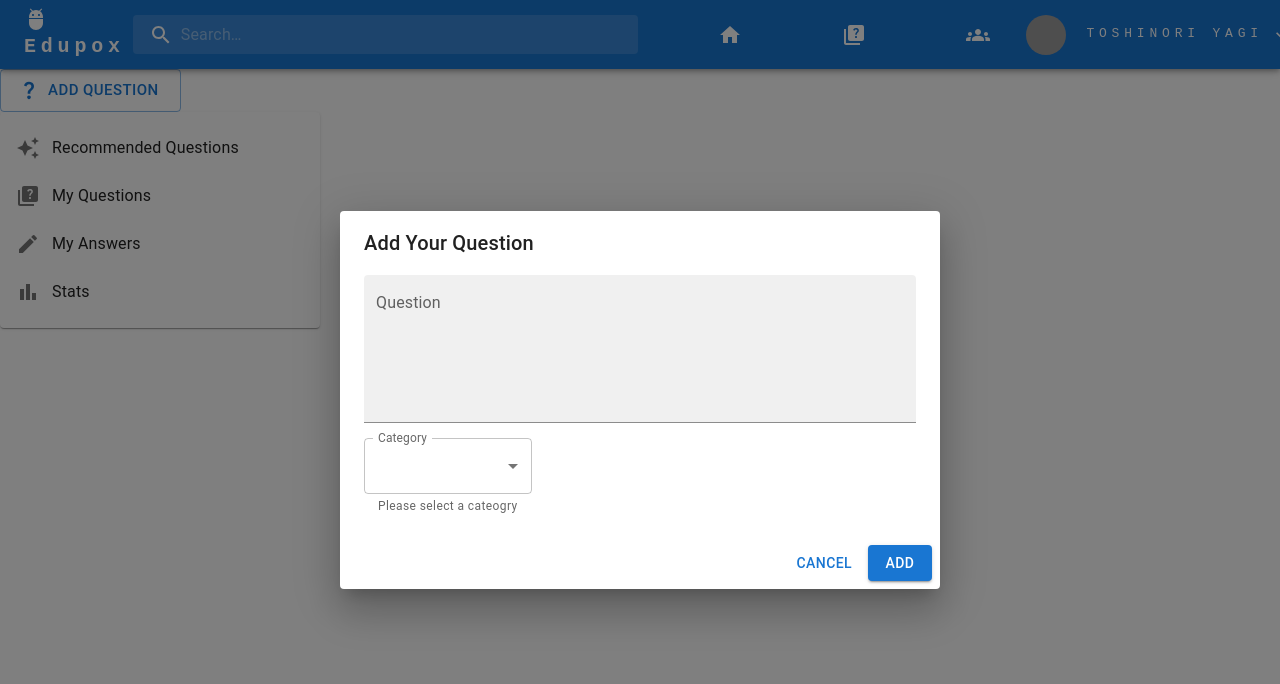
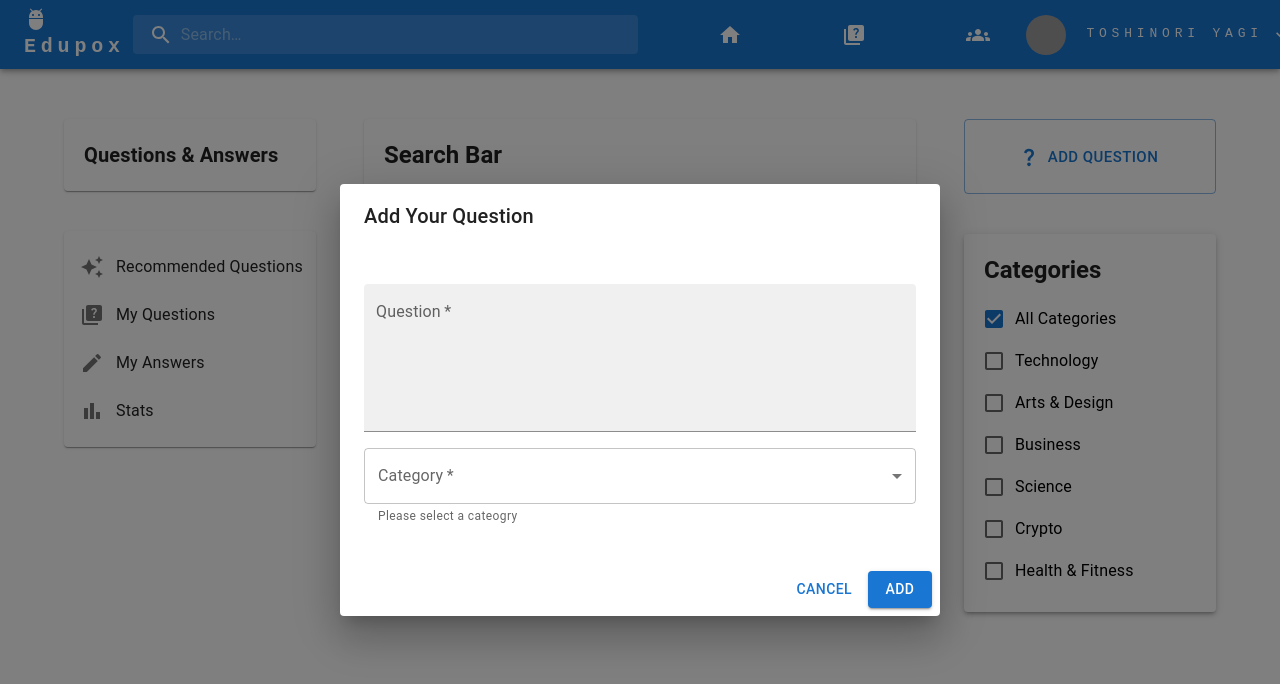
Before and after one commit to year-3-sem-1-projects/spm-frontend, a React (Create React App) app: page /question in a window 1280 px wide. Both pictures are taken after a click on the button "ADD QUESTION". Shown: the top 684 px of the page. Built offline with nearby package versions, Linux system fonts and the light colour scheme; grey boxes are pictures that could not be loaded.

Commit message:
Recommended questions page design

```diff
--- a/src/components/Navbar/Navbar.jsx
+++ b/src/components/Navbar/Navbar.jsx
@@ -28,10 +28,10 @@ const TEST_STYLE = {
 }
 
 const ICON_SIZE = 'medium'
-const pages = ['', 'Question', 'Circle']
+const pages = ['', 'Question/recommended', 'Circle']
 const pageList = {
   '/': <HomeIcon fontSize={ICON_SIZE} />,
-  '/Question': <QuizIcon fontSize={ICON_SIZE} />,
+  '/Question/recommended': <QuizIcon fontSize={ICON_SIZE} />,
   '/Circle': <GroupIcon fontSize={ICON_SIZE} />,
 }
 const settings = ['Profile', 'Logout']
@@ -141,6 +141,7 @@ const ResponsiveAppBar = () => {
                     },
                   ]}
                 >
+
                   <Link style={{ width: '100%' }} to={`/${page}`}>
                     {pageList[`/${page}`]}
                   </Link>
--- a/src/components/Question/AddQuestionDialog.js
+++ b/src/components/Question/AddQuestionDialog.js
@@ -1,4 +1,4 @@
-import React from "react";
+import React, { useState } from "react";
 import Button from '@mui/material/Button';
 import TextField from '@mui/material/TextField';
 import MenuItem from '@mui/material/MenuItem';
@@ -10,21 +10,38 @@ import categories from '../../constants/categories';
 
 export default function AddQuestionDialog({ isDialogOpened, handleCloseDialog }) {
 
-  const [fullWidth] = React.useState(true);
-  const [maxWidth] = React.useState("sm");
-  const [category, setCategory] = React.useState('EUR');
+  const [fullWidth] = useState(true);
+  const [maxWidth] = useState("sm");
 
-  const handleChange = (event) => {
-    setCategory(event.target.value);
-  };
+  const [question, setQuestion] = useState('');
+  const [category, setCategory] = useState('');
+  const [questionError, setQuestionError] = useState(false);
+  const [categoryError, setCategoryError] = useState(false);
 
   const handleClose = () => {
     handleCloseDialog(false);
   };
 
-  function handleSubmit() {
+  const handleSubmit = (e) => {
+    e.preventDefault();
 
+    setQuestionError(false);
+    setCategoryError(false);
 
+    if(question === '') {
+      setQuestionError(true);
+    }
+    if(category === '') {
+      setCategoryError(true);
+    }
+
+    if(question && category) {
+      const data = {
+        question,
+        category
+      }
+      console.log(data);
+    }
   }
 
   return (
@@ -37,26 +54,35 @@ export default function AddQuestionDialog({ isDialogOpened, handleCloseDialog })
         aria-labelledby="max-width-dialog-title"
       >
         <DialogTitle>Add Your Question</DialogTitle>
+        <form
+          noValidate
+          autoComplete="off"
+          onSubmit={handleSubmit}
+        >
           <DialogContent>
             {/* user component */}
             <TextField
-            id="question-content"
+              onChange={(e) => setQuestion(e.target.value)}
               label="Question"
-            type="text"
               placeholder="Type your question here"
+              variant="filled"
+              fullWidth
               multiline
-            fullWidth
-            variant="filled"
               rows={5}
-            style={{marginBottom: "15px"}}
+              required
+              error={questionError}
+              sx={{marginTop: 2, marginBottom: 2, display: 'block'}}
             />
             <TextField
-            id="question-category"
+              onChange={(e) => setCategory(e.target.value)}
               select
               label="Category"
               value={category}
-            onChange={handleChange}
               helperText="Please select a cateogry"
+              fullWidth
+              required
+              error={categoryError}
+              sx={{marginTop: 2, marginBottom: 2, display: 'block'}}
             >
               {categories.map((option) => (
                 <MenuItem key={option.value} value={option.value}>
@@ -66,9 +92,10 @@ export default function AddQuestionDialog({ isDialogOpened, handleCloseDialog })
             </TextField>
           </DialogContent>
           <DialogActions>
-          <Button variant="text"  onClick={handleClose}>Cancel</Button>
+            <Button variant="text"  onClick={handleClose} type="Submit">Cancel</Button>
             <Button onClick={handleSubmit} variant="contained">Add</Button>
           </DialogActions>
+        </form>
       </Dialog>
     </React.Fragment>
   );
--- a/src/components/SideNavigation/SideNavigation.jsx
+++ b/src/components/SideNavigation/SideNavigation.jsx
@@ -5,6 +5,7 @@ import MenuItem from '@mui/material/MenuItem';
 import ListItemText from '@mui/material/ListItemText';
 import ListItemIcon from '@mui/material/ListItemIcon';
 import { Link } from 'react-router-dom';
+import { Typography } from '@mui/material';
 
 export default function IconMenu({menuItems}) {
 
@@ -22,7 +23,7 @@ export default function IconMenu({menuItems}) {
     </Link>
   )
   return (
-    <Paper sx={{ width: 320, maxWidth: '100%' }}>
+    <Paper sx={{ width: 300, maxWidth: '100%' }}>
       <MenuList>
         {displayMenuItems}
       </MenuList>
--- a/src/pages/Question/AddQuestion.js
+++ b/src/pages/Question/AddQuestion.js
@@ -16,7 +16,16 @@ export default function AddQuestion() {
         isDialogOpened={isOpen}
         handleCloseDialog={() => setIsOpen(false)}
       />
-      <Button size="large" variant="outlined" startIcon={<QuestionMarkIcon />} onClick={() => handleOpen()}>Add Question</Button>
+      <Button
+        fullWidth
+        size="large"
+        variant="outlined"
+        startIcon={<QuestionMarkIcon />}
+        onClick={() => handleOpen()}
+        sx={{height: 75}}
+      >
+        Add Question
+      </Button>
     </div>
   );
 }
--- a/src/pages/Question/index.js
+++ b/src/pages/Question/index.js
@@ -1,14 +1,15 @@
 import React from 'react'
-//import { Route, Routes } from 'react-router-dom'
 import Navbar from '../../components/Navbar/Navbar'
-
 import AddQuestion from './AddQuestion'
-
 import SideNavigation from '../../components/SideNavigation/SideNavigation.jsx'
 import QuizIcon from '@mui/icons-material/Quiz';
 import AutoAwesomeIcon from '@mui/icons-material/AutoAwesome';
 import CreateIcon from '@mui/icons-material/Create';
 import BarChartIcon from '@mui/icons-material/BarChart';
+import Box from '@mui/material/Box';
+import Grid from '@mui/material/Grid';
+import FilterOptions from '../../components/FilterOptions/FilterOptions.jsx'
+import { Container, Paper, Typography } from '@mui/material'
 
 
 const index = () => {
@@ -37,20 +38,86 @@ const index = () => {
   ]
 
   return (
-    <div>
+    <>
       <Navbar />
-
-      <AddQuestion />
-
-      <SideNavigation menuItems={items}/>
-      {/* <Routes>
-        <Route path="/question/recommended" element={<RecommendedQuestions />} />
-        <Route path="/question/my" element={<MyQuestions />} />
-        <Route path="/question/answers" element={<MyAnswers />} />
-        <Route path="/question/stats" element={<Stats />} />
-      </Routes> */}
-
-    </div>
+      <Container>
+          <Grid
+            container
+            columnSpacing={{ xs: 1, sm: 2, md: 4, lg: 6 }}
+            sx={{
+              marginTop: '50px',
+            }}
+          >
+             <Grid item md={3} zeroMinWidth>
+              <Grid
+                item
+                sx={{
+                  marginBottom: '40px',
+                }}
+              >
+                <Paper className={`p-5`}>
+                  <Typography
+                    variant="h6"
+                    sx={{
+                      fontWeight: 'bold',
+                    }}
+                  >
+                    Questions & Answers
+                  </Typography>
+                </Paper>
+              </Grid>
+              <Grid item className={`pb-10`} zeroMinWidth>
+                <SideNavigation menuItems={items} />
+              </Grid>
+            </Grid>
+            <Grid item md={6}>
+              <Grid
+                item
+                sx={{
+                  marginBottom: '40px',
+                }}
+              >
+                <Paper className={`p-5`}>
+                  <Typography
+                    variant="h5"
+                    sx={{
+                      fontWeight: 'bold',
+                    }}
+                  >
+                    Search Bar
+                  </Typography>
+                  <Box
+                    sx={{
+                      marginTop: '10px',
+                    }}
+                  >
+                  </Box>
+                </Paper>
+              </Grid>
+              <Grid item className={`pb-10`} zeroMinWidth>
+                <Paper className={`p-5 pt-5`}>
+                  <Box className={`flex flex-wrap gap-10 mt-5`}>
+                    <h2>Questions</h2>
+                  </Box>
+                </Paper>
+              </Grid>
+            </Grid>
+            <Grid item md={3} zeroMinWidth>
+              <Grid
+                item
+                sx={{
+                  marginBottom: '40px',
+                }}
+              >
+                <AddQuestion />
+              </Grid>
+              <Grid item className={`pb-10`} zeroMinWidth>
+                <FilterOptions />
+              </Grid>
+            </Grid>
+          </Grid>
+        </Container>
+    </>
   )
 }
 
```
Lines whose indentation alone changed are shown as unchanged.
